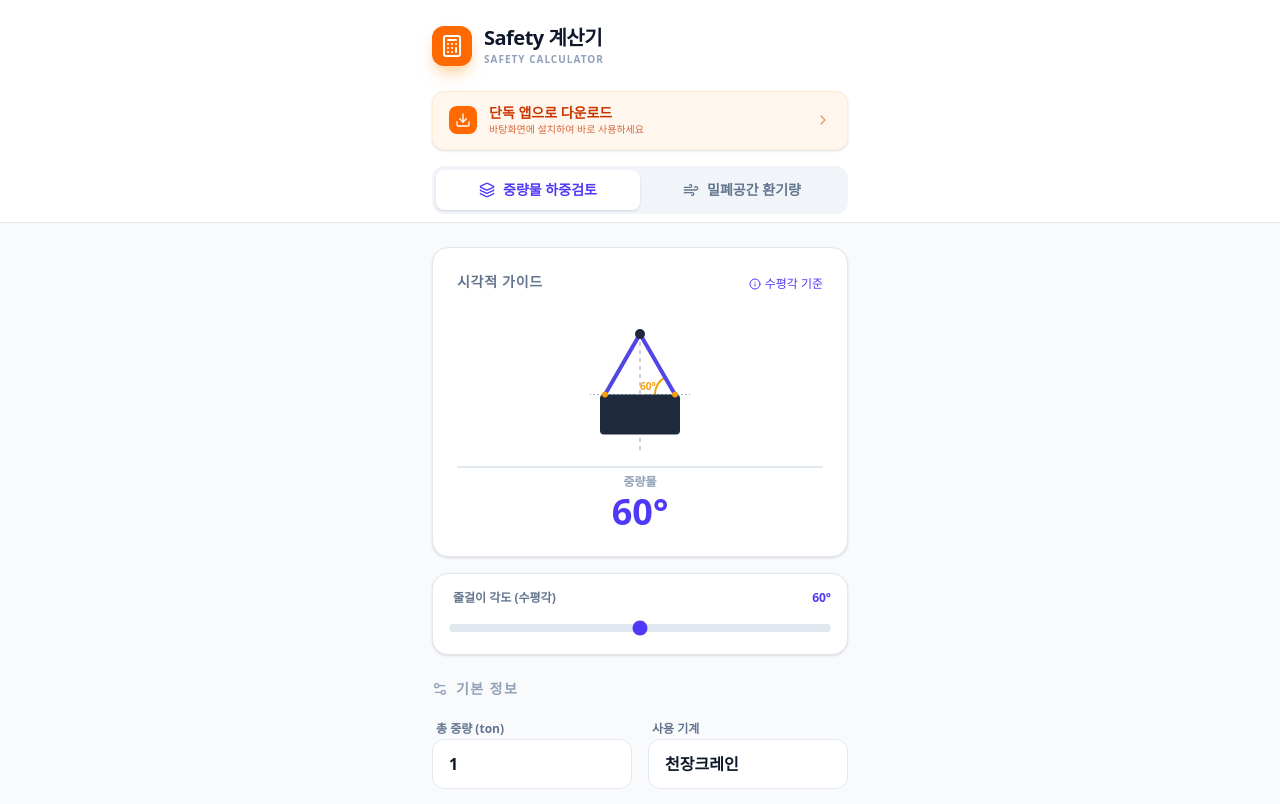
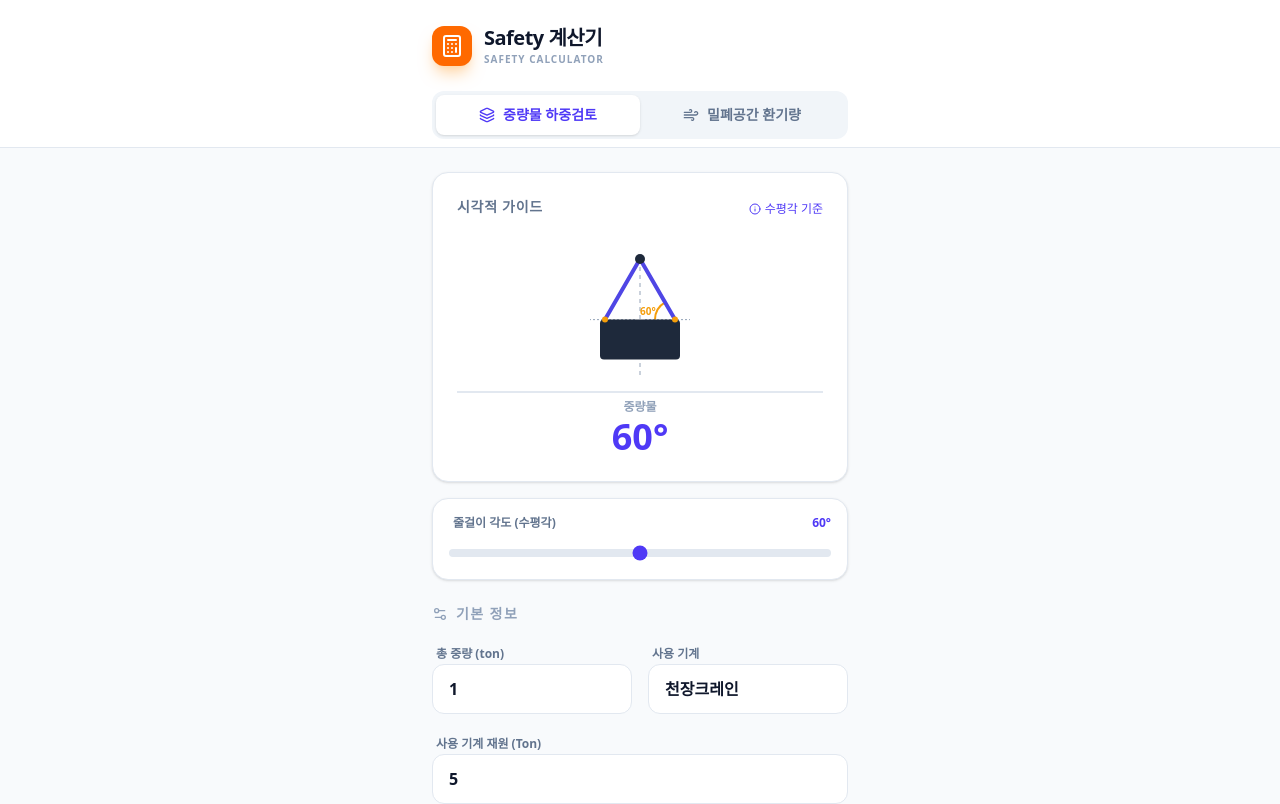
Before and after one commit to ghcks517-del/safety, a React (Vite) app: page / in a window 1280 px wide. Shown: the top 804 px of the page. Built offline with nearby package versions, Linux system fonts and the light colour scheme.

Commit message:
Add files via upload

```diff
--- a/src/App.tsx
+++ b/src/App.tsx
@@ -1,5 +1,5 @@
-import { useState, useEffect, useCallback } from 'react';
-import { Calculator, AlertTriangle, CheckCircle2, Info, ChevronRight, Settings2, Link as LinkIcon, Layers, Anchor, CircleDot, Box, Wind, Download } from 'lucide-react';
+import { useState, useEffect } from 'react';
+import { Calculator, AlertTriangle, CheckCircle2, Info, ChevronRight, Settings2, Link as LinkIcon, Layers, Anchor, CircleDot, Box, Wind } from 'lucide-react';
 import { motion, AnimatePresence } from 'motion/react';
 import { WEB_BELTS, ROUND_SLINGS, SHACKLES, EYEBOLTS, WIRE_ROPES_6X37_FC, WIRE_ROPES_6X4_IWRC } from './constants';
 import VentilationCalculatorView from './components/VentilationCalculatorView';
@@ -45,46 +45,6 @@ const TENSION_FACTORS: Record<number, number> = {
 
 export default function App() {
   const [activeTab, setActiveTab] = useState<'lifting' | 'ventilation'>('lifting');
-  const [deferredPrompt, setDeferredPrompt] = useState<any>(null);
-  const [isAppInstalled, setIsAppInstalled] = useState(false);
-
-  useEffect(() => {
-    const handleBeforeInstallPrompt = (e: any) => {
-      e.preventDefault();
-      setDeferredPrompt(e);
-    };
-
-    const handleAppInstalled = () => {
-      setDeferredPrompt(null);
-      setIsAppInstalled(true);
-    };
-
-    window.addEventListener('beforeinstallprompt', handleBeforeInstallPrompt);
-    window.addEventListener('appinstalled', handleAppInstalled);
-
-    if (window.matchMedia('(display-mode: standalone)').matches) {
-      setIsAppInstalled(true);
-    }
-
-    return () => {
-      window.removeEventListener('beforeinstallprompt', handleBeforeInstallPrompt);
-      window.removeEventListener('appinstalled', handleAppInstalled);
-    };
-  }, []);
-
-  const handleInstallClick = async () => {
-    if (!deferredPrompt) {
-      // If prompt is not available, show a message for iOS or other browsers
-      alert('바탕화면에 추가하려면 브라우저 메뉴에서 "홈 화면에 추가"를 선택해주세요.');
-      return;
-    }
-    deferredPrompt.prompt();
-    const { outcome } = await deferredPrompt.userChoice;
-    if (outcome === 'accepted') {
-      setDeferredPrompt(null);
-    }
-  };
-
   const [weight, setWeight] = useState<number>(1.0);
   const [machineType, setMachineType] = useState<string>('천장크레인');
   const [machineCapacity, setMachineCapacity] = useState<number>(5);
@@ -237,27 +197,6 @@ export default function App() {
               <p className="text-[10px] font-bold text-slate-400 uppercase tracking-widest">Safety Calculator</p>
             </div>
           </div>
-
-          {/* App Download Prompt */}
-          {!isAppInstalled && (
-            <div className="mb-4">
-              <button
-                onClick={handleInstallClick}
-                className="w-full flex items-center justify-between bg-orange-50 border border-orange-100 rounded-xl px-4 py-3 text-orange-700 hover:bg-orange-100 transition-colors shadow-sm"
-              >
-                <div className="flex items-center gap-3">
-                  <div className="bg-orange-500 p-1.5 rounded-lg">
-                    <Download className="w-4 h-4 text-white" />
-                  </div>
-                  <div className="text-left">
-                    <p className="text-sm font-bold leading-tight">단독 앱으로 다운로드</p>
-                    <p className="text-[10px] opacity-75">바탕화면에 설치하여 바로 사용하세요</p>
-                  </div>
-                </div>
-                <ChevronRight className="w-4 h-4 opacity-50" />
-              </button>
-            </div>
-          )}
 
           {/* Tab Navigation */}
           <div className="flex p-1 bg-slate-100 rounded-xl">
```
